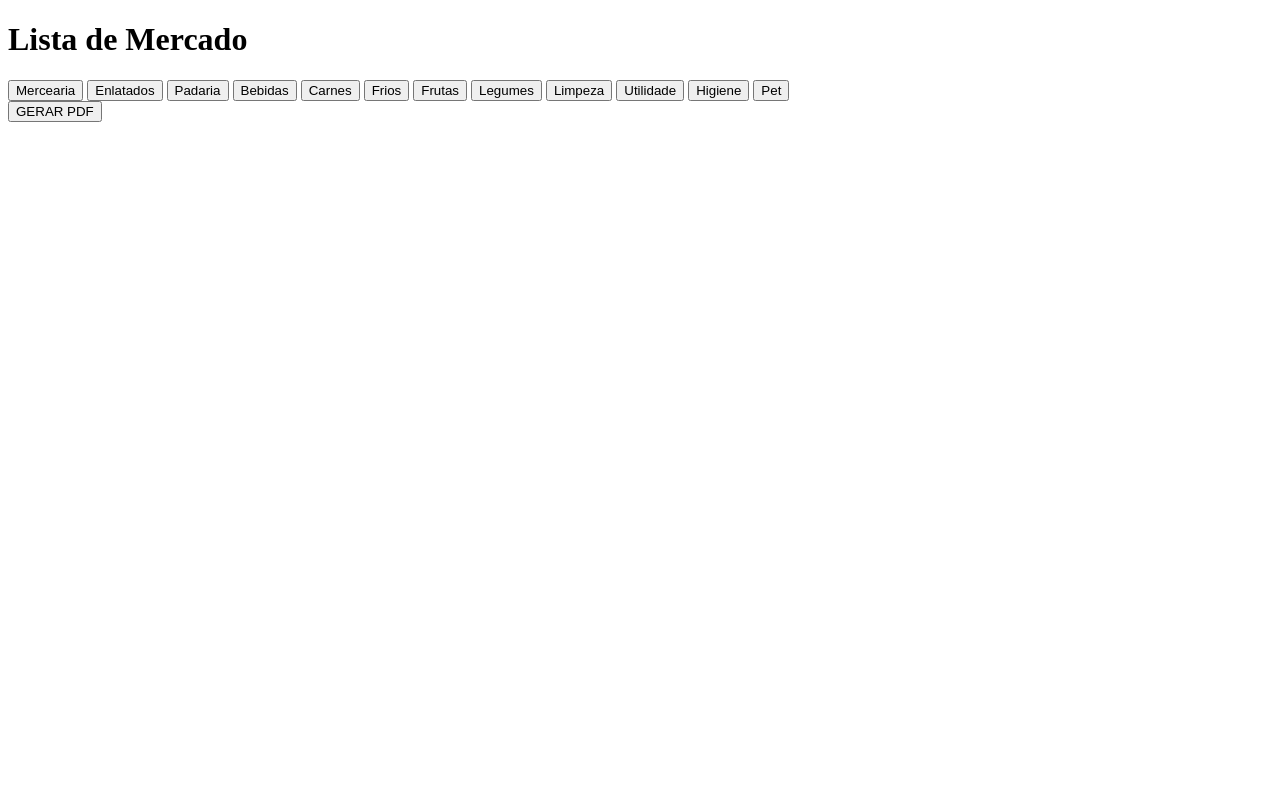
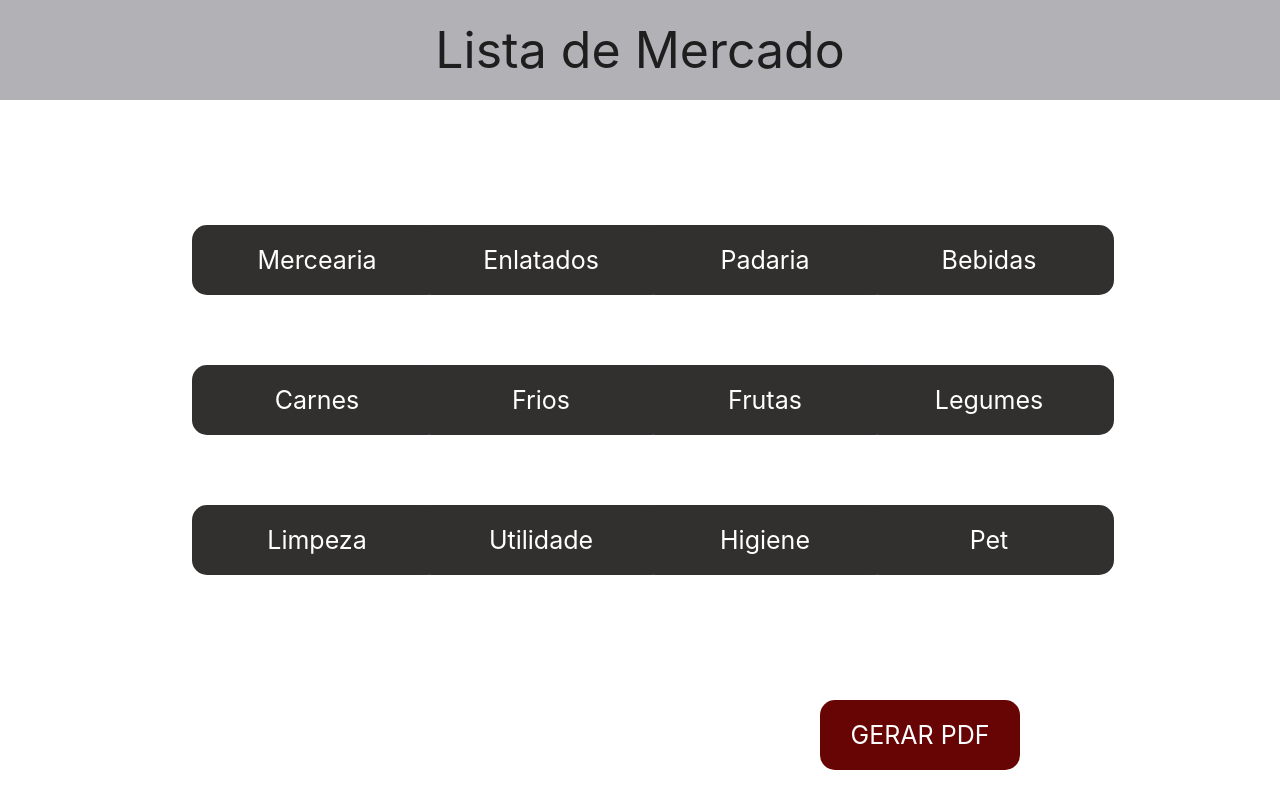
Before and after one commit to Gabriiell0710/market-list, a plain HTML site: page index.html in a window 1280 px wide. Drawn offline with Linux system fonts and the light colour scheme.

Commit message:
feat css style and reset

```diff
--- a/index.html
+++ b/index.html
@@ -4,6 +4,9 @@
     <meta charset="UTF-8">
     <meta name="viewport" content="width=device-width, initial-scale=1.0">
     <title>Lista de Mercado</title>
+
+    <link rel="stylesheet" href="./reset.css">
+    <link rel="stylesheet" href="./style-index.css">
 </head>
 <body>
 
@@ -11,21 +14,25 @@
         <h1 id="header-text">Lista de Mercado</h1>
     </header>
 
-    <section>
-        <button id="grocery">Mercearia</button>
-        <button id="canned">Enlatados</button>
-        <button id="bakery">Padaria</button>
-        <button id="drinks">Bebidas</button>
-        <button id="meat">Carnes</button>
-        <button id="cold">Frios</button>
-        <button id="fruits">Frutas</button>
-        <button id="vegetables">Legumes</button>
-        <button id="cleaning">Limpeza</button>
-        <button id="utilities">Utilidade</button>
-        <button id="hygiene">Higiene</button>
-        <button id="pet">Pet</button>
-    </section>
+    <div class="container">
+        <section>
+            <button class="btn" id="grocery">Mercearia</button>
+            <button class="btn" id="canned">Enlatados</button>
+            <button class="btn" id="bakery">Padaria</button>
+            <button class="btn" id="drinks">Bebidas</button>
+            <button class="btn" id="meat">Carnes</button>
+            <button class="btn" id="cold">Frios</button>
+            <button class="btn" id="fruits">Frutas</button>
+            <button class="btn" id="vegetables">Legumes</button>
+            <button class="btn" id="cleaning">Limpeza</button>
+            <button class="btn" id="utilities">Utilidade</button>
+            <button class="btn" id="hygiene">Higiene</button>
+            <button class="btn" id="pet">Pet</button>
+        </section>
+    </div>
 
-    <input id="generate" type="submit" value="GERAR PDF">
+    <div class="container-input">
+        <input id="generate" type="submit" value="GERAR PDF">
+    </div>
 </body>
 </html>
--- /dev/null
+++ b/reset.css
@@ -0,0 +1,7 @@
+*{
+    margin: 0;
+    padding: 0;
+    text-decoration: none;
+    gap: 0;
+    font-family: 'Inter', sans-serif;
+}
--- /dev/null
+++ b/style-index.css
@@ -0,0 +1,76 @@
+#header{
+    background-color: #B2B2B6;
+    width: 100wh;
+    height: 100px;
+    display: flex;
+    justify-content: center;
+    align-items: center;
+}
+#header-text{
+    color: #1E1E1E;
+    font-size: 50px;
+    font-weight: normal;
+}
+
+.container{
+    height: 75vh;
+    width: 100wh;
+    display: flex;
+    justify-content: center;
+    align-items: center;
+}
+
+section{
+    width: 70%;
+    row-gap: 70px;
+    display: grid;
+    grid-template-columns: 25% 25% 25% 25%;
+    grid-template-rows: auto;
+    grid-template-areas: "button button button button"
+                         "button button button button"
+                         "button button button button"
+    ;
+
+}
+
+.btn{
+    width: 250px;
+    height: 70px;
+    background-color: #322F2F;
+    color: white;
+    font-size: 25px;
+    border-style: none;
+    border-radius: 15px;
+    cursor: pointer;
+    transition: 0.3s;
+}
+
+.btn:hover{
+    background-color: #B2B2B6;
+    color: #1E1E1E;
+}
+
+.container-input{
+    width: 100wh;
+    height: 10vh;
+    display: flex;
+    justify-content: right;
+    padding-right: 260px;
+}
+
+#generate{
+    width: 200px;
+    height: 70px;
+    background-color: #670404;
+    color: white;
+    border-style: none;
+    border-radius: 15px;
+    font-size: 25px;
+    cursor: pointer;
+    transition: 0.3s;
+}
+
+#generate:hover{
+    transform: scale(1.1);
+    font-size: 20px;
+}
```
